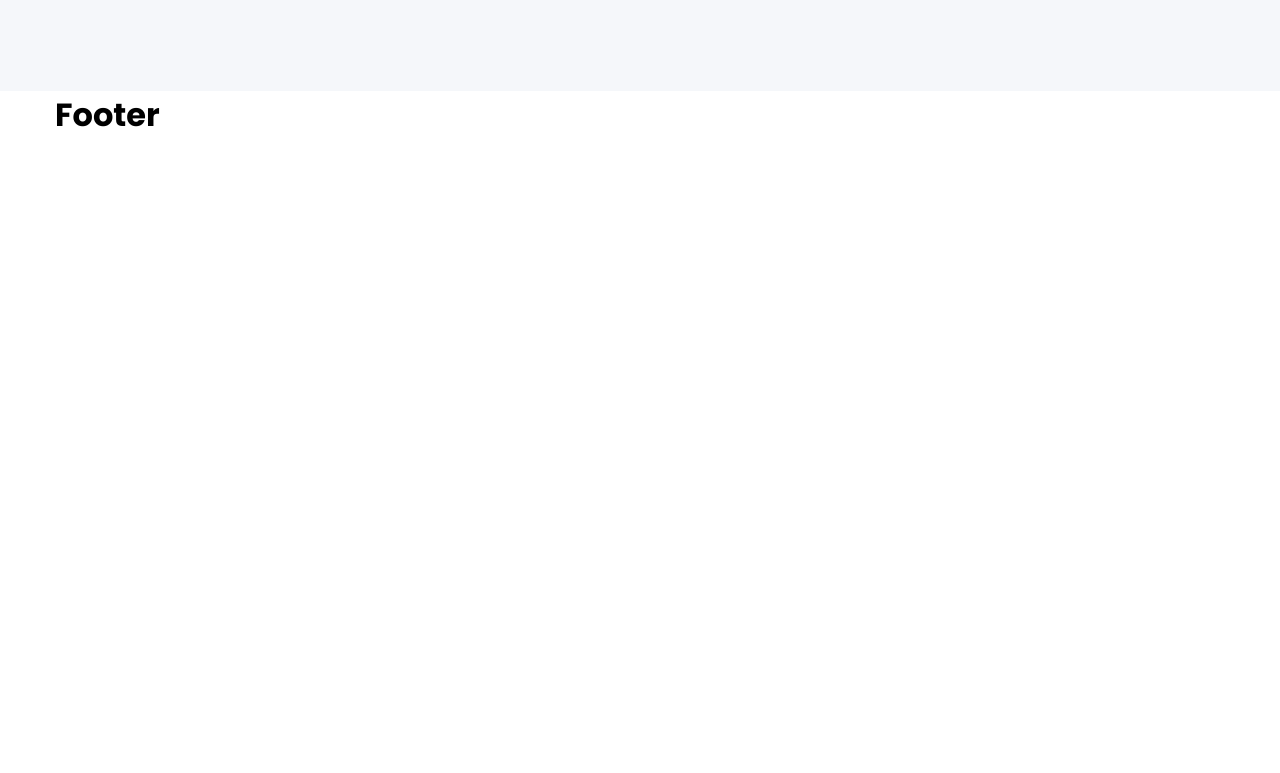
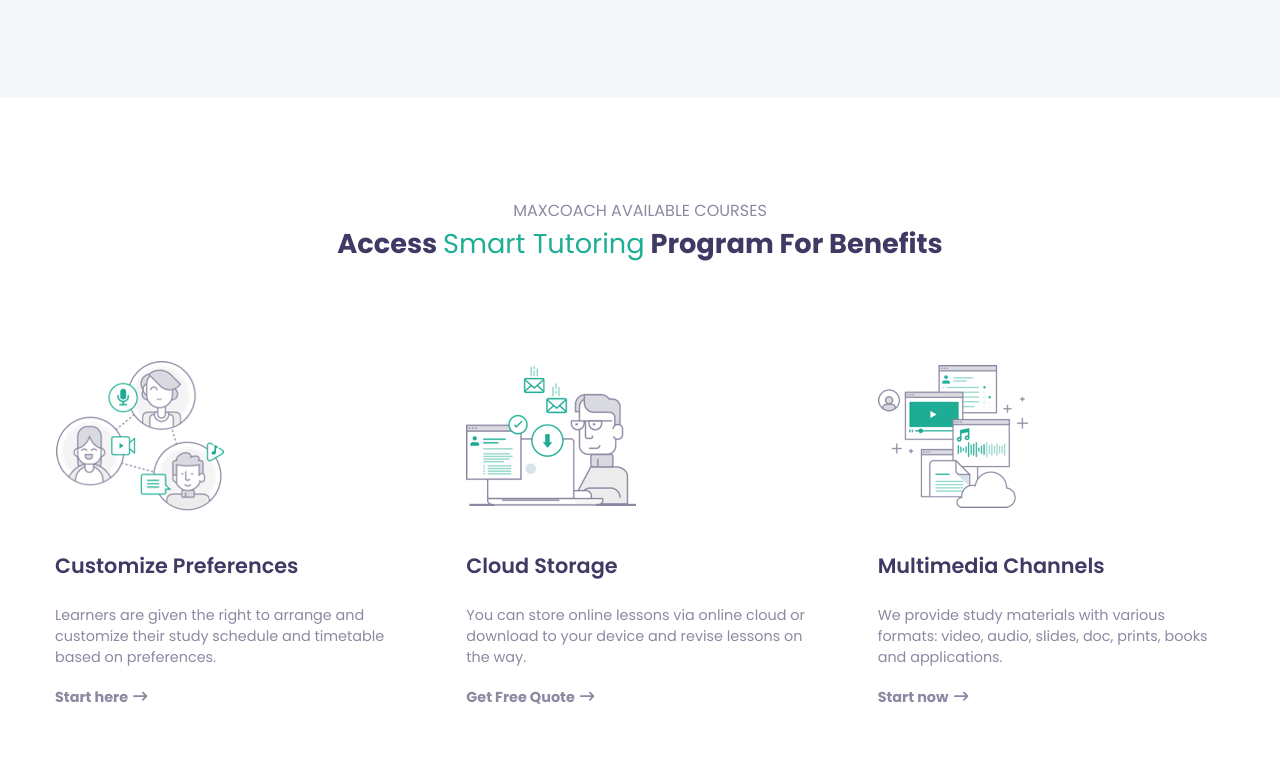
Before and after one commit to TheKaiser8/proj-html-vuejs, a Vue app: page / in a window 1280 px wide. Shown: the part 1927-2700 px from the top of the page. Before the commit the page ends 2066 px from the top, so only its background shows below. Built offline with nearby package versions, Linux system fonts and the light colour scheme.

Commit message:
Aggiunge TutoringSection con data dinamici

```diff
--- a/src/components/main/AppMain.vue
+++ b/src/components/main/AppMain.vue
@@ -1,12 +1,14 @@
 <script>
 import AppHero from "./AppHero.vue";
 import CoursesSection from "./CoursesSection.vue";
+import TutoringSection from "./TutoringSection.vue";
 
 export default {
   name: "AppMain",
   components: {
     AppHero,
     CoursesSection,
+    TutoringSection,
   },
 };
 </script>
@@ -14,6 +16,7 @@ export default {
 <template>
   <AppHero />
   <CoursesSection />
+  <TutoringSection />
 </template>
 
 <style lang="scss" scoped></style>
--- a/src/components/main/CoursesSection.vue
+++ b/src/components/main/CoursesSection.vue
@@ -109,7 +109,7 @@ export default {
     text-align: center;
   }
   .courses-section-header__title {
-    font-size: 1.5rem;
+    font-size: 1.7rem;
     color: var(--second-text-color);
   }
   .row {
--- /dev/null
+++ b/src/components/main/TutoringCard.vue
@@ -0,0 +1,56 @@
+<script>
+export default {
+  name: "TutoringCard",
+  props: {
+    infoTutoring: Object,
+  },
+};
+</script>
+
+<template>
+  <div class="tutoring-card">
+    <img
+      class="tutoring-card__img"
+      :src="`src/assets/img/${infoTutoring.img}`"
+      :alt="infoTutoring.title"
+    />
+    <h3 class="tutoring-card__title">{{ infoTutoring.title }}</h3>
+    <p class="tutoring-card__text">{{ infoTutoring.description }}</p>
+    <a class="tutoring-card__link">
+      <strong>
+        {{ infoTutoring.link }}
+      </strong>
+      <font-awesome-icon
+        icon="fa-solid fa-arrow-right-long"
+        class="arrow-right-icon"
+      />
+    </a>
+  </div>
+</template>
+
+<style lang="scss" scoped>
+.tutoring-card {
+  padding: 2rem;
+  .tutoring-card__img {
+    object-fit: cover;
+    margin-bottom: 2rem;
+  }
+  .tutoring-card__title {
+    color: var(--second-text-color);
+    font-size: 1.3rem;
+    font-weight: 600;
+    margin-bottom: 1.5rem;
+  }
+  .tutoring-card__text {
+    font-size: 0.9rem;
+    margin-bottom: 1rem;
+  }
+  .tutoring-card__link {
+    cursor: pointer;
+    font-size: 0.9rem;
+    .arrow-right-icon {
+      margin-left: 0.3125rem;
+    }
+  }
+}
+</style>
--- /dev/null
+++ b/src/components/main/TutoringSection.vue
@@ -0,0 +1,82 @@
+<script>
+import TutoringCard from "./TutoringCard.vue";
+export default {
+  name: "TutoringSection",
+  components: {
+    TutoringCard,
+  },
+  data() {
+    return {
+      tutoringList: [
+        {
+          img: "home-2-image-box-01.png",
+          title: "Customize Preferences",
+          description:
+            "Learners are given the right to arrange and customize their study schedule and timetable based on preferences.",
+          link: "Start here",
+        },
+        {
+          img: "about-us-02-image-box-02.png",
+          title: "Cloud Storage",
+          description:
+            "You can store online lessons via online cloud or download to your device and revise lessons on the way.",
+          link: "Get Free Quote",
+        },
+        {
+          img: "home-2-image-box-03.png",
+          title: "Multimedia Channels",
+          description:
+            "We provide study materials with various formats: video, audio, slides, doc, prints, books and applications.",
+          link: "Start now",
+        },
+      ],
+    };
+  },
+};
+</script>
+
+<template>
+  <section id="tutoring-section">
+    <div class="container">
+      <div class="tutoring-section-header">
+        <span>MAXCOACH AVAILABLE COURSES</span>
+        <h2 class="tutoring-section-header__title">
+          Access <span class="text-green">Smart Tutoring</span> Program For
+          Benefits
+        </h2>
+      </div>
+      <div class="row">
+        <div class="col" v-for="item in tutoringList">
+          <TutoringCard :infoTutoring="item" />
+        </div>
+      </div>
+    </div>
+  </section>
+</template>
+
+<style lang="scss" scoped>
+#tutoring-section {
+  padding: 6.25rem 0;
+  color: var(--third-text-color);
+  .tutoring-section-header {
+    text-align: center;
+    .tutoring-section-header__title {
+      font-size: 1.7rem;
+      color: var(--second-text-color);
+      .text-green {
+        color: var(--primary-color);
+        font-weight: 400;
+      }
+    }
+  }
+  .row {
+    display: flex;
+    flex-wrap: wrap;
+    margin: 0 -2rem;
+    padding: 4rem 0;
+    .col {
+      width: calc(100% / 3);
+    }
+  }
+}
+</style>
```
